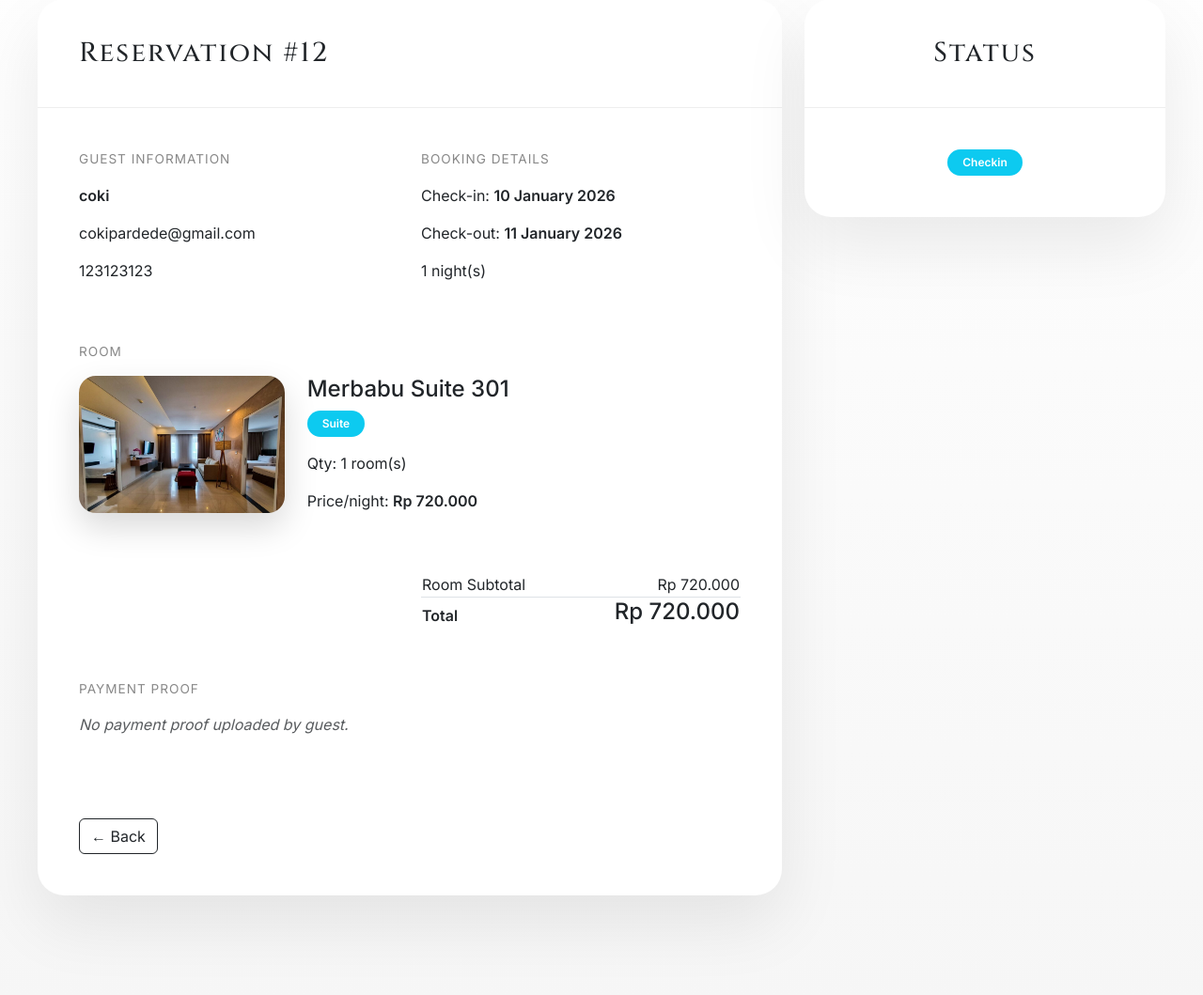
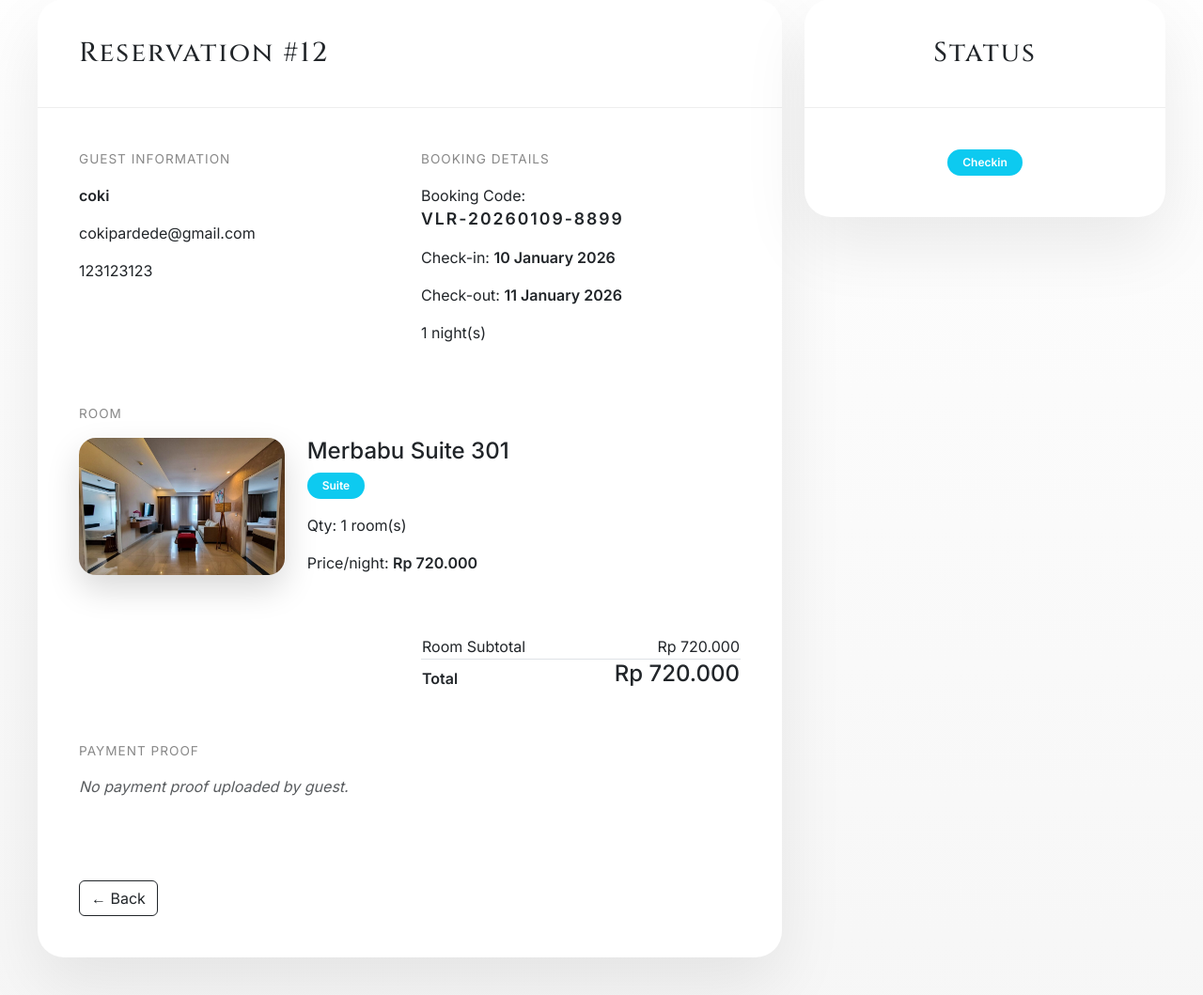
Before and after one commit to diananovitasari81104-cpu/VH_HOTEL, a PHP site: page /admin/reservasi/detail.php?id=12 in a window 1280 px wide. Shown: the part 161-1220 px from the top of the page at 94% size. Run offline with PHP 8.4, Linux system fonts and the light colour scheme; a user stored in the database is signed in; data comes from the database, SQL or seed files in the repository; data that the repository does not hold is empty; some libraries are stand-ins or nearby versions.

Commit message:
fix kode booking

```diff
--- a/VELARIS_HOTEL/admin/reservasi/detail.php
+++ b/VELARIS_HOTEL/admin/reservasi/detail.php
@@ -79,6 +79,14 @@ require_once '../includes/header.php';
     </div>
     <div class="col-md-6">
         <div class="section-title">Booking Details</div>
+
+        <p>
+            Booking Code:<br>
+            <strong style="letter-spacing:2px;font-size:1.1rem">
+                <?= htmlspecialchars($reservasi['kode_booking']) ?>
+            </strong>
+        </p>
+
         <p>Check-in: <strong><?= format_tanggal($reservasi['tgl_checkin'],'d F Y') ?></strong></p>
         <p>Check-out: <strong><?= format_tanggal($reservasi['tgl_checkout'],'d F Y') ?></strong></p>
         <p><?= $nights ?> night(s)</p>
```
Also changed, not shown: VELARIS_HOTEL/admin/reservasi/index.php (+8 -8 lines).
